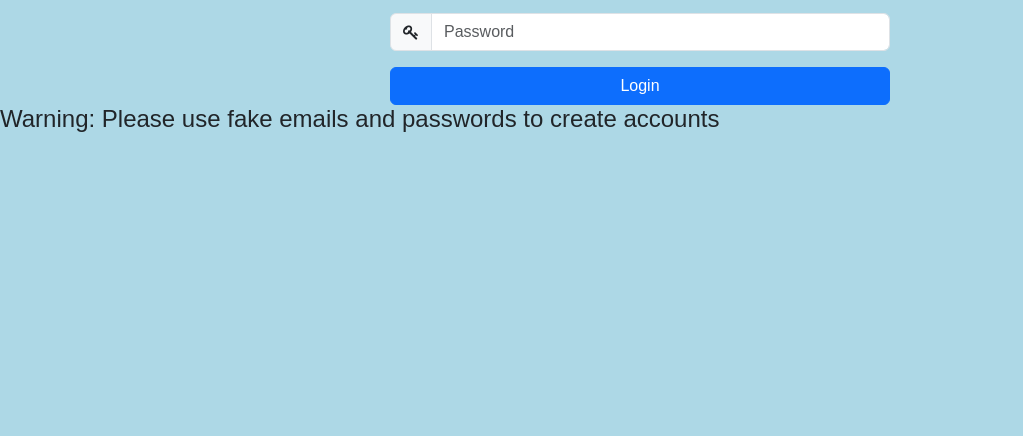
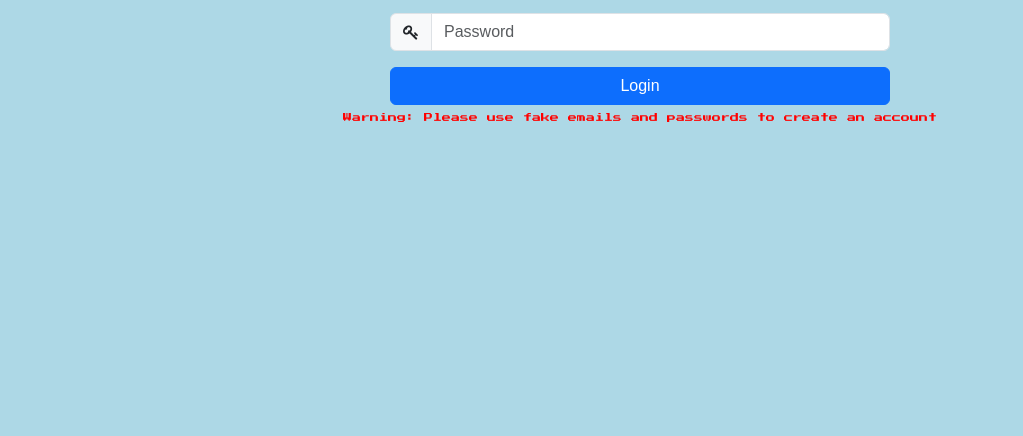
Before and after one commit to BrandonFern/gameandweb, a plain HTML site: page index.html in a window 1280 px wide. Shown: the part 364-800 px from the top of the page, without its empty margins (0-1023 px from the left). Drawn offline with nearby package versions, Linux system fonts and the light colour scheme.

Commit message:
Update index.html

```diff
--- a/index.html
+++ b/index.html
@@ -16,6 +16,9 @@
     body {font-family: Arial, Helvetica, sans-serif; background-color: lightblue;}
     h1 {
       font-family: 'Press Start 2P', system-ui;
+    }
+    h4 {
+      font-family: 'Press Start 2P', system-ui; font-size: xx-small; color: red;
     }
     button:hover {opacity: 0.8;}
     .container {padding: 16px;}
@@ -61,7 +64,8 @@
 
     <button type="button" id="login-btn" class="btn btn-primary w-100">Login</button>
   </form>
-  <h4>Warning: Please use fake emails and passwords to create accounts</h4>
+  <h1></h1>
+  <h4 class="text-center">Warning: Please use fake emails and passwords to create an account</h4>
 
   <!--<div class="container text-center" style="margin-top:20px;">
     <p>Or</p>
```
